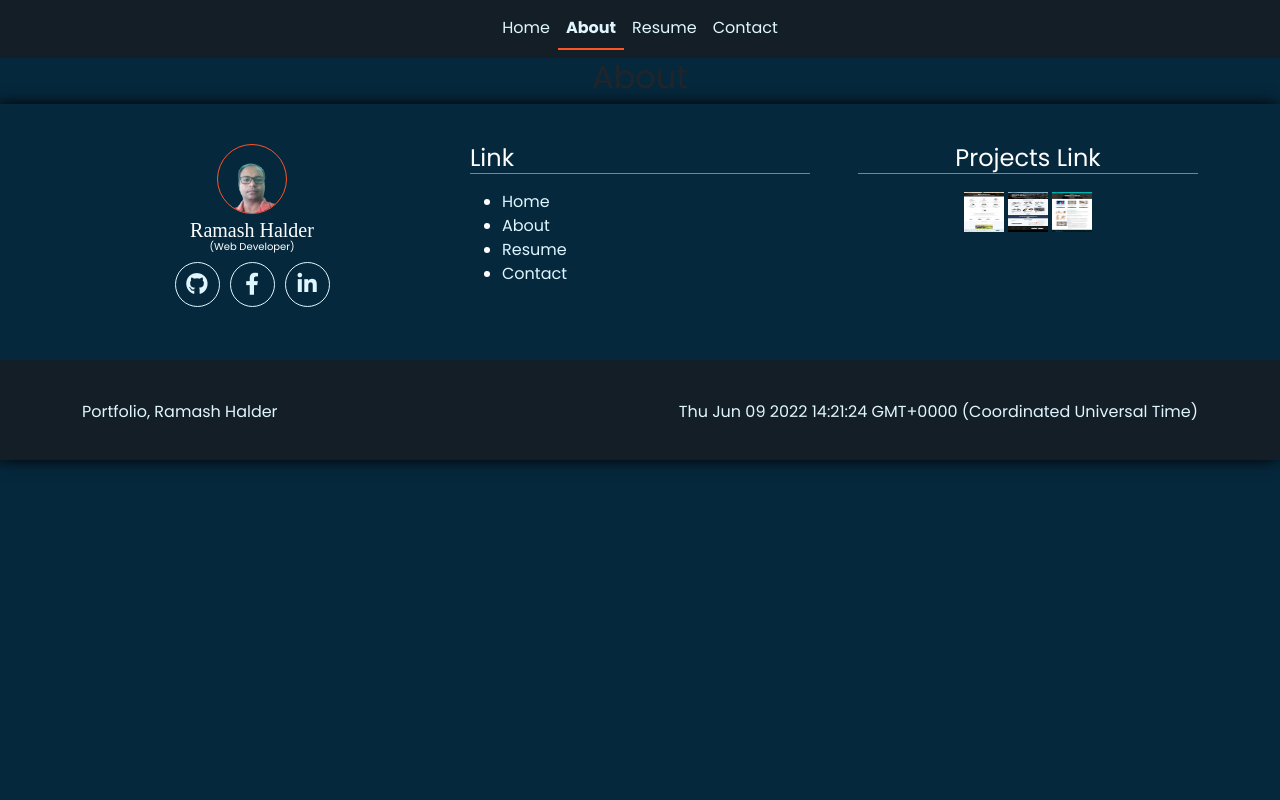
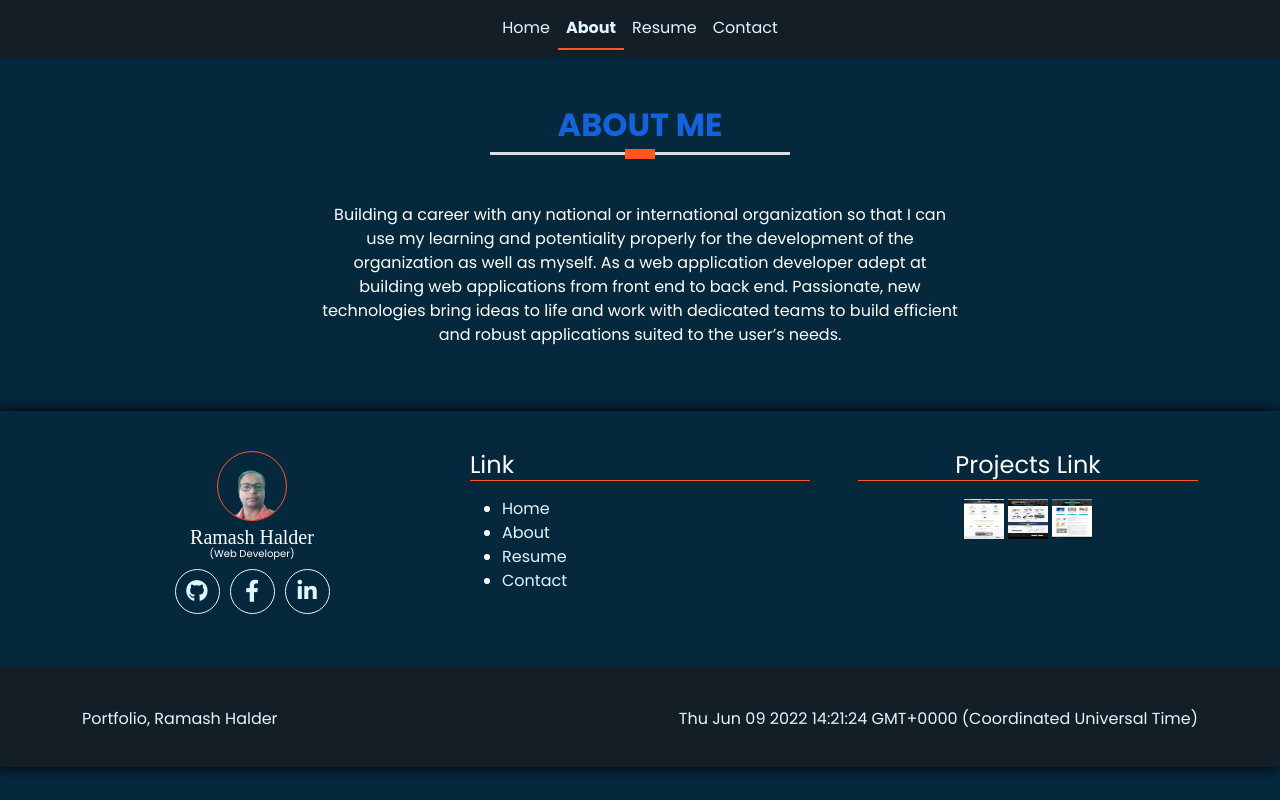
Before and after one commit to Ramash3828/portfolio, a React (Create React App) app: page /about in a window 1280 px wide. Built offline with nearby package versions, Linux system fonts and the light colour scheme; a web font is replaced by a local one.

Commit message:
about page done

```diff
--- a/src/Components/About/About.js
+++ b/src/Components/About/About.js
@@ -3,8 +3,21 @@ import "./About.css";
 
 const About = () => {
     return (
-        <div>
-            <h2>About</h2>
+        <div className="py-5">
+            <div className="contianer">
+                <h2 className="text-uppercase fw-bold title">About Me</h2>
+                <div className="line mb-5"></div>
+                <p className="text-white w-50 mx-auto">
+                    Building a career with any national or international
+                    organization so that I can use my learning and potentiality
+                    properly for the development of the organization as well as
+                    myself. As a web application developer adept at building web
+                    applications from front end to back end. Passionate, new
+                    technologies bring ideas to life and work with dedicated
+                    teams to build efficient and robust applications suited to
+                    the user’s needs.
+                </p>
+            </div>
         </div>
     );
 };
```
